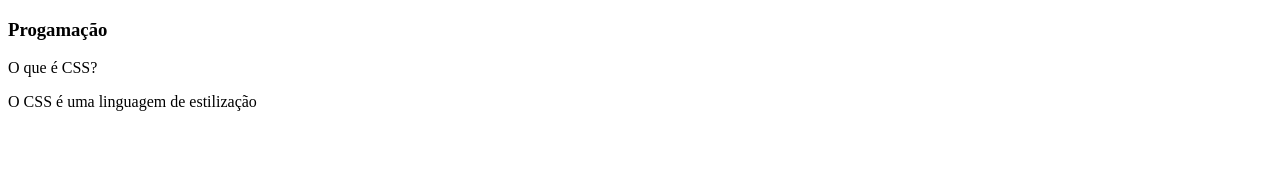
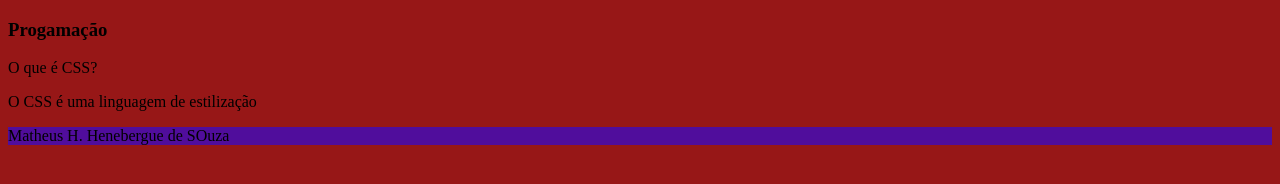
Before and after one commit to mktheusl/html, a plain HTML site: page index.html in a window 1280 px wide. Drawn offline with Linux system fonts and the light colour scheme.

Commit message:
Add files via upload

```diff
--- a/index.html
+++ b/index.html
@@ -3,6 +3,7 @@
 <head>
     <meta charset="UTF-8">
     <meta name="viewport" content="width=device-width, initial-scale=1.0">
+    <link rel="stylesheet" href="style.css">
     <title>Site CSS</title>
 </head>
 <body>
@@ -16,6 +17,9 @@
                 O CSS é uma linguagem de estilização
             </div>
         </div>
+        <footer>
+            <p>Matheus H. Henebergue de SOuza</p>
+        </footer>
     </article>
 </body>
 </html>
--- /dev/null
+++ b/style.css
@@ -0,0 +1,8 @@
+body{
+    background-color: #971717;
+
+}
+
+footer{
+    background-color: #500d9c;
+}
```
